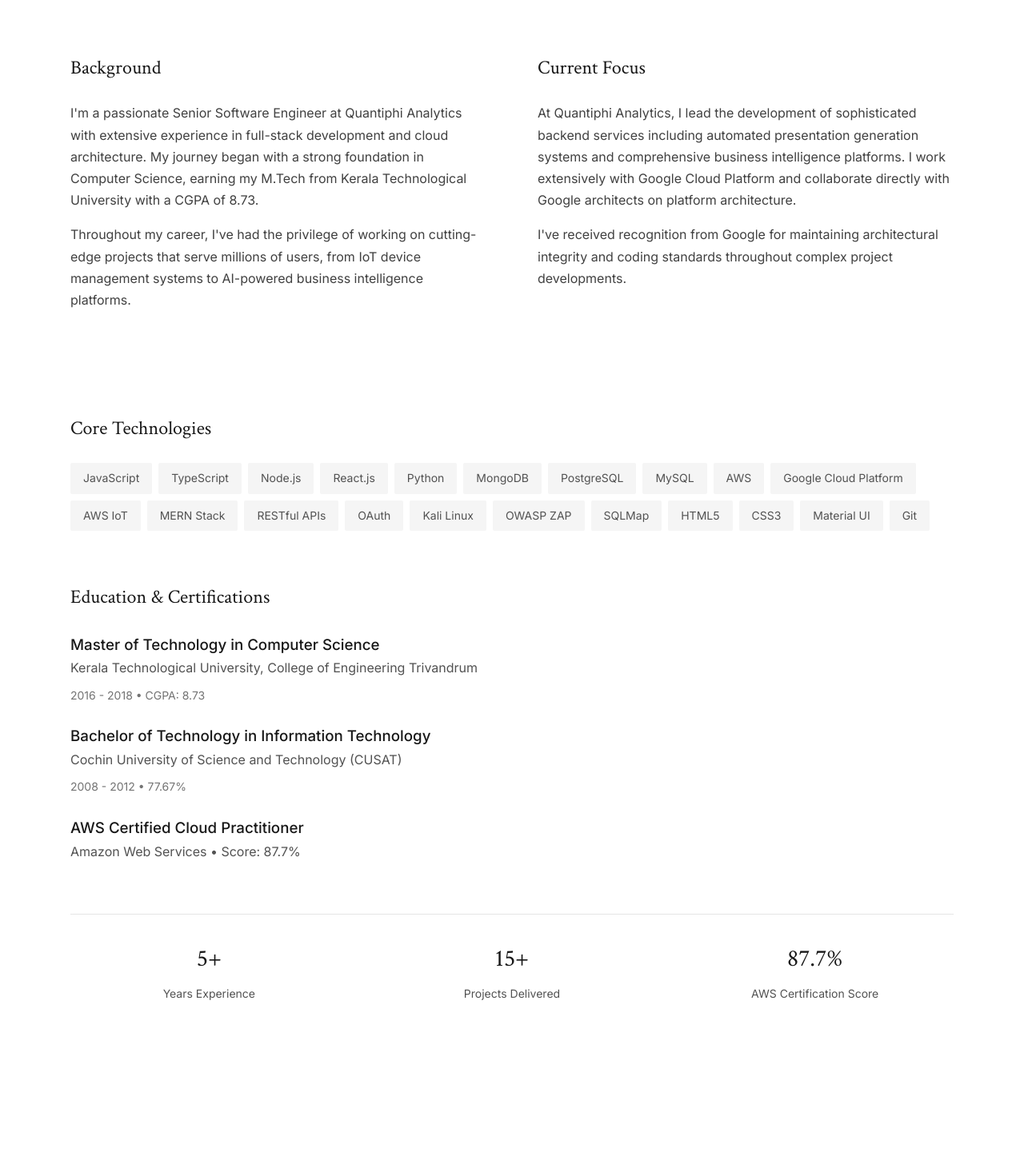
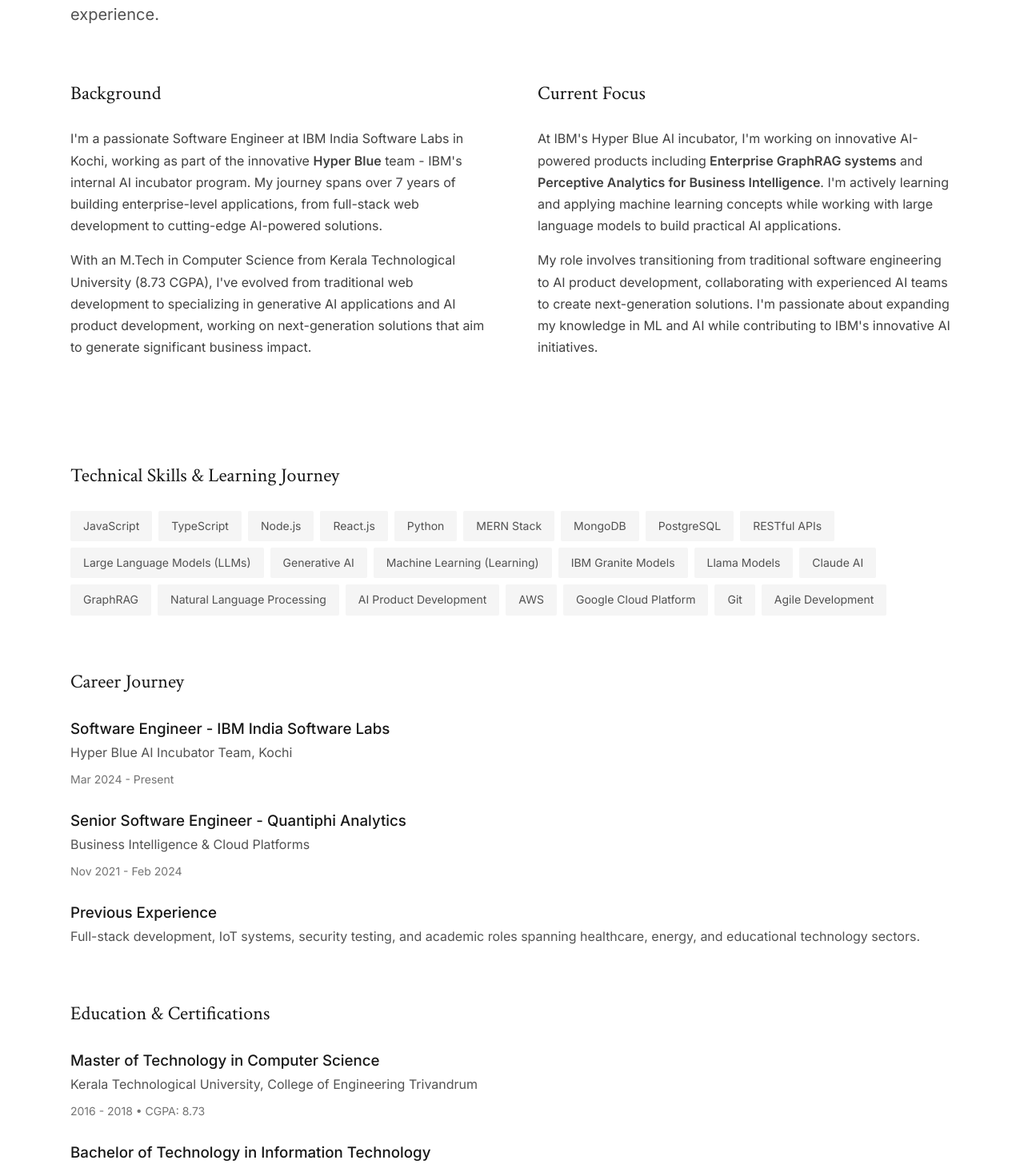
Before and after one commit to visakhvijayakumar-dev/visakh-portfolio, a React (Vite) app: page /about in a window 1280 px wide. Shown: the part 448-1909 px from the top of the page at 80% size. Before the commit the page ends 1767 px from the top, so only its background shows below. Built offline with nearby package versions, Linux system fonts and the light colour scheme; the HTML template or start-up script is replaced by a standard one.

Commit message:
Update About, Experience, Home, and Projects pages to reflect current role and experience in AI and machine learning

```diff
--- a/src/index.css
+++ b/src/index.css
@@ -256,7 +256,7 @@
 .experience-timeline::before {
   content: '';
   position: absolute;
-  left: 0;
+  left: 0.5rem;
   top: 0;
   bottom: 0;
   width: 2px;
@@ -269,16 +269,22 @@
   padding-bottom: 3rem;
 }
 
+.experience-item:last-child {
+  margin-bottom: 0;
+  padding-bottom: 0;
+}
+
 .experience-item::before {
   content: '';
   position: absolute;
-  left: -2rem;
-  top: 0.25rem;
+  left: -1.5rem;
+  top: 0.125rem;
   width: 1rem;
   height: 1rem;
   background: white;
   border: 2px solid #d4d4d4;
   border-radius: 50%;
+  z-index: 1;
 }
 
 .experience-title {
--- a/src/pages/About.jsx
+++ b/src/pages/About.jsx
@@ -7,8 +7,8 @@
         <h1 className="page-title">About Me</h1>
         <hr className="page-divider" />
         <p className="page-description">
-          Senior Software Engineer and AWS Certified Cloud Practitioner with over 5 years
-          of industrial experience building scalable enterprise solutions.
+          Software Engineer at IBM India Software Labs, expanding into AI and machine learning
+          technologies with over 7 years of enterprise software development experience.
         </p>
       </div>
 
@@ -17,13 +17,16 @@
           <h2 className="section-title">Background</h2>
           <div className="section-content">
             <p>
-              I'm a passionate Senior Software Engineer at Quantiphi Analytics with extensive experience
-              in full-stack development and cloud architecture. My journey began with a strong foundation
-              in Computer Science, earning my M.Tech from Kerala Technological University with a CGPA of 8.73.
+              I'm a passionate Software Engineer at IBM India Software Labs in Kochi, working as part
+              of the innovative <strong>Hyper Blue</strong> team - IBM's internal AI incubator program.
+              My journey spans over 7 years of building enterprise-level applications, from full-stack
+              web development to cutting-edge AI-powered solutions.
             </p>
             <p style={{ marginTop: '1rem' }}>
-              Throughout my career, I've had the privilege of working on cutting-edge projects that serve
-              millions of users, from IoT device management systems to AI-powered business intelligence platforms.
+              With an M.Tech in Computer Science from Kerala Technological University (8.73 CGPA),
+              I've evolved from traditional web development to specializing in generative AI applications
+              and AI product development, working on next-generation solutions that aim to generate
+              significant business impact.
             </p>
           </div>
         </div>
@@ -32,34 +35,79 @@
           <h2 className="section-title">Current Focus</h2>
           <div className="section-content">
             <p>
-              At Quantiphi Analytics, I lead the development of sophisticated backend services including
-              automated presentation generation systems and comprehensive business intelligence platforms.
-              I work extensively with Google Cloud Platform and collaborate directly with Google architects
-              on platform architecture.
+              At IBM's Hyper Blue AI incubator, I'm working on innovative AI-powered products including
+              <strong> Enterprise GraphRAG systems</strong> and <strong>Perceptive Analytics for Business Intelligence</strong>.
+              I'm actively learning and applying machine learning concepts while working with large language models
+              to build practical AI applications.
             </p>
             <p style={{ marginTop: '1rem' }}>
-              I've received recognition from Google for maintaining architectural integrity and coding
-              standards throughout complex project developments.
+              My role involves transitioning from traditional software engineering to AI product development,
+              collaborating with experienced AI teams to create next-generation solutions. I'm passionate about
+              expanding my knowledge in ML and AI while contributing to IBM's innovative AI initiatives.
             </p>
           </div>
         </div>
       </div>
 
       <div className="section">
-        <h2 className="section-title">Core Technologies</h2>
+        <h2 className="section-title">Technical Skills & Learning Journey</h2>
         <div className="skills-grid">
           {[
-            'JavaScript', 'TypeScript', 'Node.js', 'React.js',
-            'Python', 'MongoDB', 'PostgreSQL', 'MySQL',
-            'AWS', 'Google Cloud Platform', 'AWS IoT',
-            'MERN Stack', 'RESTful APIs', 'OAuth',
-            'Kali Linux', 'OWASP ZAP', 'SQLMap',
-            'HTML5', 'CSS3', 'Material UI', 'Git'
+            // Core Software Engineering
+            'JavaScript', 'TypeScript', 'Node.js', 'React.js', 'Python',
+            'MERN Stack', 'MongoDB', 'PostgreSQL', 'RESTful APIs',
+
+            // AI/ML (Learning & Working)
+            'Large Language Models (LLMs)', 'Generative AI', 'Machine Learning (Learning)',
+            'IBM Granite Models', 'Llama Models', 'Claude AI', 'GraphRAG',
+            'Natural Language Processing', 'AI Product Development',
+
+            // Cloud & Tools
+            'AWS', 'Google Cloud Platform', 'Git', 'Agile Development'
           ].map((tech) => (
             <span key={tech} className="skill-tag">
               {tech}
             </span>
           ))}
+        </div>
+      </div>
+
+      <div className="section">
+        <h2 className="section-title">Career Journey</h2>
+        <div className="section-content">
+          <div style={{ marginBottom: '1.5rem' }}>
+            <h3 style={{ fontWeight: '500', color: '#171717' }}>
+              Software Engineer - IBM India Software Labs
+            </h3>
+            <p style={{ color: '#525252', marginBottom: '0.5rem' }}>
+              Hyper Blue AI Incubator Team, Kochi
+            </p>
+            <p style={{ color: '#737373', fontSize: '0.875rem' }}>
+              Mar 2024 - Present
+            </p>
+          </div>
+
+          <div style={{ marginBottom: '1.5rem' }}>
+            <h3 style={{ fontWeight: '500', color: '#171717' }}>
+              Senior Software Engineer - Quantiphi Analytics
+            </h3>
+            <p style={{ color: '#525252', marginBottom: '0.5rem' }}>
+              Business Intelligence & Cloud Platforms
+            </p>
+            <p style={{ color: '#737373', fontSize: '0.875rem' }}>
+              Nov 2021 - Feb 2024
+            </p>
+          </div>
+
+          <div>
+            <h3 style={{ fontWeight: '500', color: '#171717' }}>
+              Previous Experience
+            </h3>
+            <p style={{ color: '#525252' }}>
+              Full-stack development, IoT systems, security testing, and academic roles
+              spanning healthcare, energy, and educational technology sectors.
+            </p>
+          </div>
         </div>
       </div>
 
@@ -103,16 +151,16 @@
 
       <div className="stats-grid">
         <div>
-          <div className="stat-number">5+</div>
+          <div className="stat-number">7+</div>
           <div className="stat-label">Years Experience</div>
         </div>
         <div>
-          <div className="stat-number">15+</div>
-          <div className="stat-label">Projects Delivered</div>
+          <div className="stat-number">AI</div>
+          <div className="stat-label">Product Focus</div>
         </div>
         <div>
-          <div className="stat-number">87.7%</div>
-          <div className="stat-label">AWS Certification Score</div>
+          <div className="stat-number">IBM</div>
+          <div className="stat-label">Hyper Blue Team</div>
         </div>
       </div>
     </div>
--- a/src/pages/Experience.jsx
+++ b/src/pages/Experience.jsx
@@ -8,7 +8,7 @@
         <hr className="page-divider" />
         <p className="page-description">
           A journey through enterprise software development, cloud architecture,
-          and innovative technology solutions.
+          and expanding into AI and machine learning technologies.
         </p>
       </div>
 
@@ -17,18 +17,42 @@
         <div className="experience-timeline">
 
           <div className="experience-item">
+            <h3 className="experience-title">Software Engineer</h3>
+            <div className="experience-company">IBM India Software Labs, Kochi</div>
+            <div className="experience-period">Mar 2024 - Present</div>
+            <div className="experience-description">
+              <p style={{ marginBottom: '1rem' }}>
+                <strong>Hyper Blue AI Incubator Team:</strong><br />
+                Working on innovative AI-powered products including Enterprise GraphRAG systems and
+                Perceptive Analytics for Business Intelligence. Actively learning and applying machine
+                learning concepts while developing generative AI applications that solve real business problems.
+              </p>
+              <p>
+                Focus on AI product development and research within IBM's internal startup environment,
+                collaborating with experienced AI teams to create next-generation solutions using large
+                language models including IBM Granite, Llama, and Claude.
+              </p>
+            </div>
+            <div className="skills-grid">
+              {['LLMs', 'Generative AI', 'IBM Granite', 'GraphRAG', 'Python', 'Node.js', 'AI Product Development'].map((skill) => (
+                <span key={skill} className="skill-tag">{skill}</span>
+              ))}
+            </div>
+          </div>
+
+          <div className="experience-item">
             <h3 className="experience-title">Senior Software Engineer</h3>
             <div className="experience-company">Quantiphi Analytics Solutions Pvt Ltd</div>
-            <div className="experience-period">Nov 2021 - Present</div>
+            <div className="experience-period">Nov 2021 - Feb 2024</div>
             <div className="experience-description">
               <p style={{ marginBottom: '1rem' }}>
-                <strong>Business Intelligence Platform (Nov 2022 - Present):</strong><br />
-                Leading development of AI-powered backend services including automated presentation
-                generation, email alert systems, and comprehensive reporting services. Working with
-                Google Cloud Platform and collaborating directly with Google architects on platform architecture.
+                <strong>Business Intelligence Platform (Nov 2022 - Feb 2024):</strong><br />
+                Led development of AI-powered backend services including automated presentation
+                generation, email alert systems, and comprehensive reporting services. Worked with
+                Google Cloud Platform and collaborated directly with Google architects on platform architecture.
               </p>
               <p>
-                <strong>Renewable Energy Platform (Mar 2021 - Nov 2022):</strong><br />
+                <strong>Renewable Energy Platform (Nov 2021 - Nov 2022):</strong><br />
                 Spearheaded core backend development including Role-Based Access Management (RBAM),
                 API Manager, Logging Microservice, User Management, and App Usage Analytics.
                 Received recognition from Google for maintaining architectural integrity and coding standards.
@@ -117,7 +141,7 @@
             </h3>
             <p style={{ color: '#404040' }}>
               Received recognition and appreciation from Google for maintaining architectural
-              integrity and coding standards throughout complex project development cycles.
+              integrity and coding standards throughout complex project development cycles at Quantiphi.
             </p>
           </div>
 
@@ -135,16 +159,16 @@
 
       <div className="stats-grid">
         <div>
-          <div className="stat-number">5+</div>
+          <div className="stat-number">7+</div>
           <div className="stat-label">Years Experience</div>
         </div>
         <div>
-          <div className="stat-number">20+</div>
-          <div className="stat-label">Projects Delivered</div>
+          <div className="stat-number">5</div>
+          <div className="stat-label">Companies</div>
         </div>
         <div>
-          <div className="stat-number">4</div>
-          <div className="stat-label">Companies</div>
+          <div className="stat-number">AI</div>
+          <div className="stat-label">Current Focus</div>
         </div>
       </div>
     </div>
--- a/src/pages/Home.jsx
+++ b/src/pages/Home.jsx
@@ -5,7 +5,7 @@
     <div className="home-container">
       <div className="home-content">
         <p className="home-subtitle">
-          FULL STACK DEVELOPER
+          SOFTWARE ENGINEER • IBM HYPER BLUE
         </p>
 
         <h1 className="home-title">
@@ -15,9 +15,10 @@
 
         <div className="home-description">
           <p>
-            I'm a full stack developer with seven years of experience building enterprise-level
-            applications. My expertise spans modern web technologies, with a focus on creating
-            scalable, performant solutions at IBM Labs and beyond.
+            I'm a software engineer at IBM India Software Labs with seven years of experience
+            building enterprise applications. Currently part of the Hyper Blue AI incubator,
+            I'm expanding into generative AI and machine learning, developing AI-powered products
+            while continuously learning and growing in this exciting field.
           </p>
         </div>
       </div>
--- a/src/pages/Projects.jsx
+++ b/src/pages/Projects.jsx
@@ -94,7 +94,7 @@
               <div className="stat-label">Projects Delivered</div>
             </div>
             <div>
-              <div className="stat-number">5</div>
+              <div className="stat-number">7+</div>
               <div className="stat-label">Years Experience</div>
             </div>
             <div>
```
